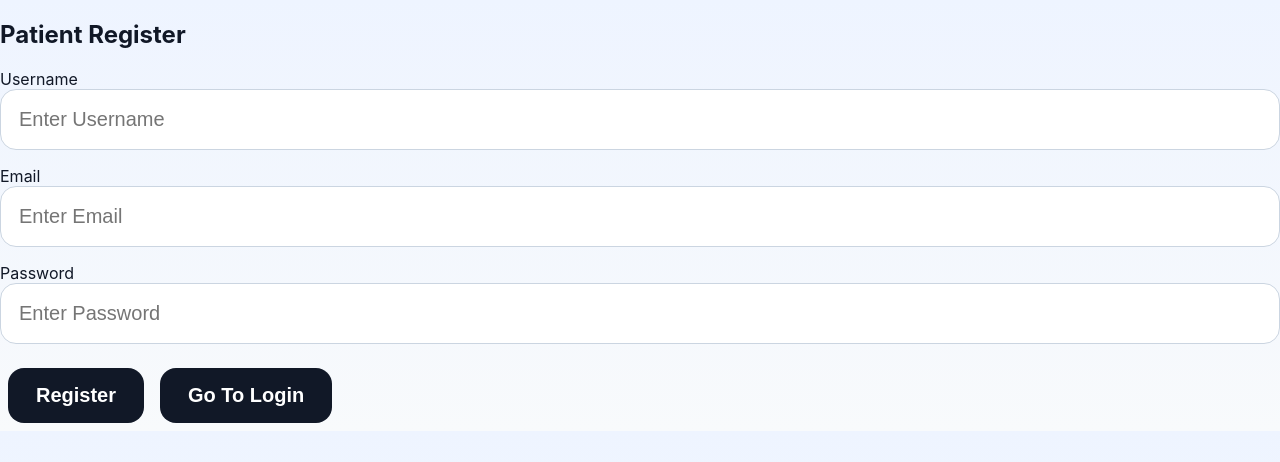
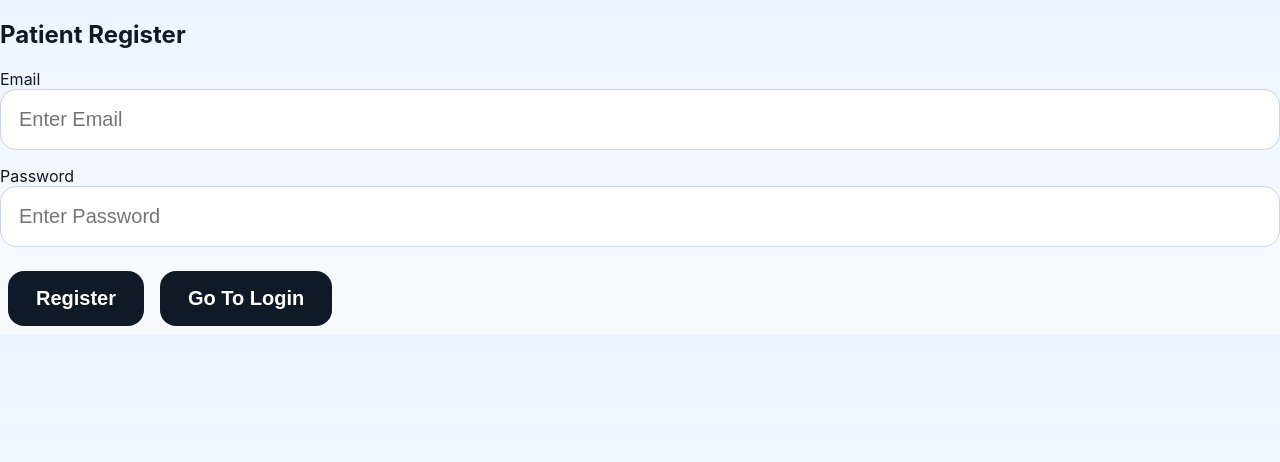
Before and after one commit to khushivanishardik/Healthcare-domain, a React app in the folder frontend/: page / in a window 1280 px wide. Both pictures are taken after a click on the button "Patient". Shown: the top 462 px of the page. Built offline with nearby package versions, Linux system fonts and the light colour scheme; the HTML template or start-up script is replaced by a standard one.

Commit message:
improved patient registration 2

```diff
--- a/frontend/src/components/PatientRegister.jsx
+++ b/frontend/src/components/PatientRegister.jsx
@@ -11,10 +11,6 @@ export default function PatientRegister({setView}){
 const API=
 'https://healthcare-domain.onrender.com'
 
-
-
-const [username,setUsername]=
-useState('')
 
 const [email,setEmail]=
 useState('')
@@ -41,7 +37,6 @@ await axios.post(
 API+'/api/auth/register',
 
 {
-username,
 email,
 password
 }
@@ -67,7 +62,7 @@ setMessage(
 
 err?.response?.data?.message ||
 
-'Patient registration failed'
+'Registration failed'
 
 )
 
@@ -84,20 +79,6 @@ return(
 <h2>
 Patient Register
 </h2>
-
-
-<label>
-Username
-</label>
-
-<input
-placeholder='Enter Username'
-value={username}
-onChange={(e)=>
-setUsername(
-e.target.value
-)}
-/>
 
 
 <label>
```
Also changed, not shown: 2 other files (tests, documents, lock files or other folders).
